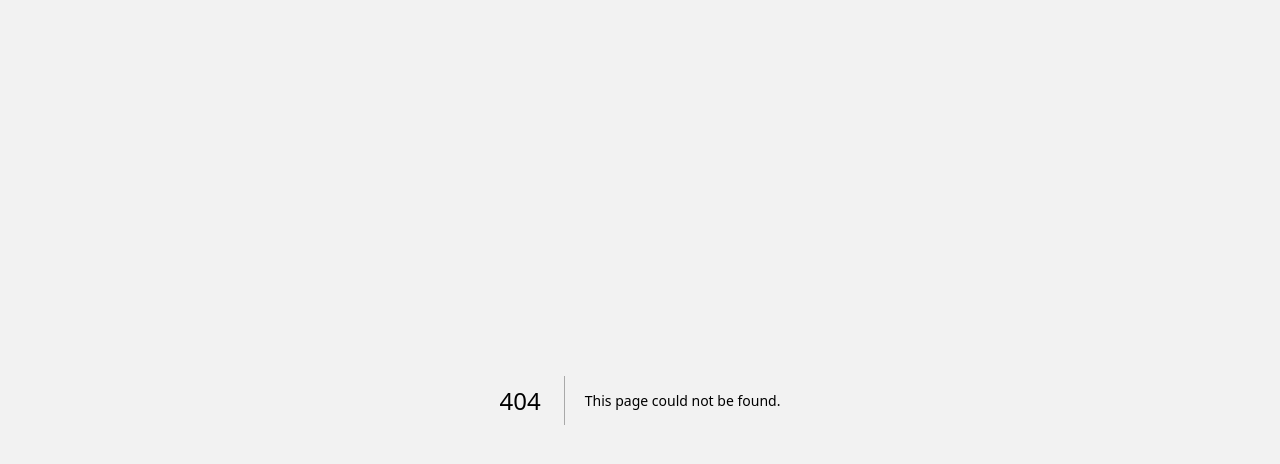
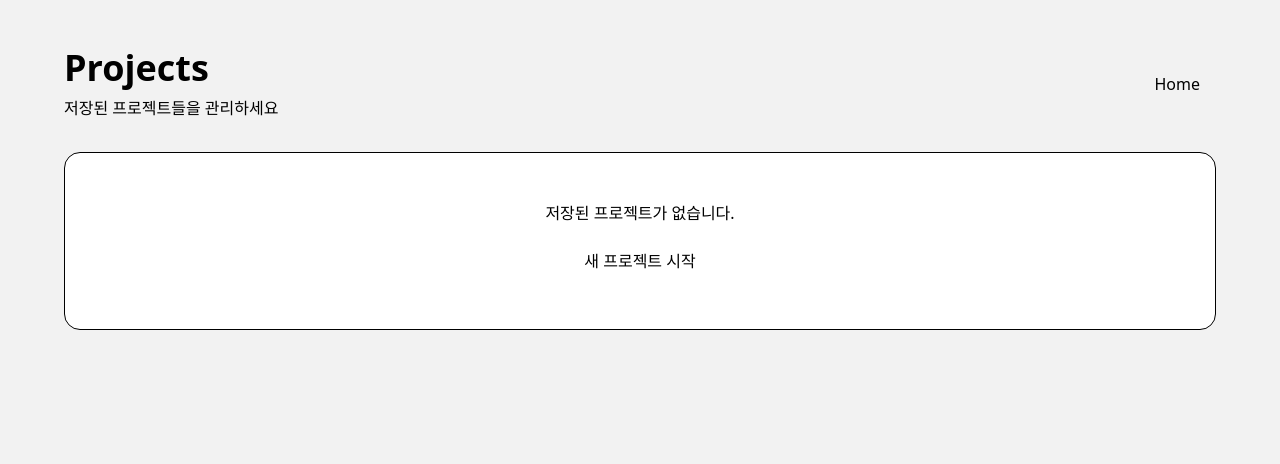
Before and after one commit to BitByte08/PivotStation, a Next.js app: page /projects in a window 1280 px wide. Before the commit this address had no page. Shown: the top 464 px of the page. Built offline with nearby package versions, Linux system fonts and the light colour scheme.

Commit message:
feat :: 쓰래기통 추가 & 프레임 넘버 위치 변경

```diff
--- a/app/components/Stage.tsx
+++ b/app/components/Stage.tsx
@@ -160,8 +160,7 @@ export default function Stage() {
       >
         {/* Delete Zone - Trash Icon */}
         <g opacity={isOverDeleteZone ? 1 : 0.4} style={{ transition: 'opacity 0.2s', filter: isOverDeleteZone ? 'drop-shadow(0 0 8px #ef4444)' : 'none' }}>
-          <circle cx="1080" cy="600" r="60" fill="none" stroke="#ef4444" strokeWidth="2" opacity={isOverDeleteZone ? 0.8 : 0.2} />
-          <text x="1080" y="615" textAnchor="middle" fontSize="56" fill="#ef4444">🗑️</text>
+          <text x="1230" y="685" textAnchor="middle" fontSize="56" fill="#ef4444">🗑️</text>
         </g>
 
         {/* Onion Skinning: Render previous frame if exists and not playing */}
@@ -183,7 +182,7 @@ export default function Stage() {
       <div className="absolute top-4 left-4 text-xs text-gray-500">
         Frame: {currentFrameIndex + 1} / {project.frames.length}
       </div>
-      <div className="absolute bottom-4 right-4 text-4xl font-bold text-gray-200 pointer-events-none select-none">
+      <div className="absolute bottom-8 right-8 text-4xl font-bold text-gray-200 pointer-events-none select-none">
         {currentFrameIndex + 1}
       </div>
       {pickerState.isOpen && pickerState.figureId && (
--- a/app/editor/components/modals/ExportModal.tsx
+++ b/app/editor/components/modals/ExportModal.tsx
@@ -8,7 +8,7 @@ import { VideoGenerator } from '@/app/utils/ffmpeg';
 import ModalContainer from '@/app/components/containers/ModalContainer';
 
 export default function ExportModal() {
-  const { project, fps, holdThreshold } = useStore();
+  const { project, fps, holdThreshold, saveToLocalStorage } = useStore();
   const [activeTab, setActiveTab] = useState<'video' | 'project'>('video');
   const [format, setFormat] = useState<'mp4' | 'gif'>('mp4');
   const [resolution, setResolution] = useState<'1080p' | '720p'>('1080p');
@@ -16,6 +16,7 @@ export default function ExportModal() {
   const [playbackFps, setPlaybackFps] = useState(fps); // Default to project fps
   const [isExporting, setIsExporting] = useState(false);
   const [progress, setProgress] = useState(0);
+  const [saveMessage, setSaveMessage] = useState('');
   const { closeModal } = useModal();
   // Update playbackFps if store fps changes (initial load)
   useEffect(() => {
@@ -57,6 +58,12 @@ export default function ExportModal() {
         setIsExporting(false);
         closeModal();
     }
+  };
+
+  const handleSaveProject = () => {
+    saveToLocalStorage();
+    setSaveMessage('저장되었습니다!');
+    setTimeout(() => setSaveMessage(''), 2000);
   };
 
   return (
@@ -154,6 +161,16 @@ export default function ExportModal() {
               >
                 Export Project
               </button>
+              <p className="text-xs text-foreground/50 border-t border-foreground/10 pt-3">또는 로컬스토리지에 저장하기:</p>
+              <button
+                onClick={handleSaveProject}
+                className="w-full py-2 bg-primary text-on-primary rounded hover:bg-primary/90 transition-colors text-sm font-medium"
+              >
+                Save to Local Storage
+              </button>
+              {saveMessage && (
+                <p className="text-xs text-primary text-center">{saveMessage}</p>
+              )}
             </div>
           )}
         </div>
--- a/app/editor/components/modals/SettingsModal.tsx
+++ b/app/editor/components/modals/SettingsModal.tsx
@@ -3,7 +3,7 @@ import ModalContainer from '@/app/components/containers/ModalContainer';
 import { useStore } from '@/app/store/useStore';
 import useModal from '../../store/useModal';
 export default function SettingsModal() {
-  const { fps, setFps, holdThreshold, setHoldThreshold } = useStore();
+  const { fps, setFps, holdThreshold, setHoldThreshold, project, setProjectName, setProjectDescription, saveToLocalStorage } = useStore();
   const { closeModal } = useModal();
 
   return (
@@ -20,6 +20,34 @@ export default function SettingsModal() {
         </div>
 
         <div className="space-y-6 flex-1">
+          {/* Project Info */}
+          <div className="border-b border-foreground/10 pb-4">
+            <h3 className="text-sm font-bold text-foreground mb-4">Project Info</h3>
+            <div>
+              <label className="block text-sm font-medium text-foreground mb-2">Title</label>
+              <input
+                type="text"
+                value={project.name}
+                onChange={(e) => setProjectName(e.target.value)}
+                className="w-full border border-foreground/20 rounded bg-background text-foreground p-2 text-sm"
+              />
+            </div>
+            <div className="mt-3">
+              <label className="block text-sm font-medium text-foreground mb-2">Description</label>
+              <textarea
+                value={project.description}
+                onChange={(e) => setProjectDescription(e.target.value)}
+                className="w-full border border-foreground/20 rounded bg-background text-foreground p-2 text-sm resize-none h-16"
+              />
+            </div>
+            <button
+              onClick={saveToLocalStorage}
+              className="mt-3 w-full py-2 bg-background text-foreground rounded border border-foreground/20 hover:border-foreground/40 text-sm font-medium transition-colors"
+            >
+              Save Project
+            </button>
+          </div>
+
           {/* FPS Control */}
           <div>
             <label className="block text-sm font-medium text-foreground mb-2">
--- a/app/hooks/useDragToDelete.ts
+++ b/app/hooks/useDragToDelete.ts
@@ -1,8 +1,8 @@
 import { useState } from 'react';
 import { useStore } from '@/app/store/useStore';
 
-const DELETE_ZONE_X = 1080;
-const DELETE_ZONE_Y = 600;
+const DELETE_ZONE_X = 1230;
+const DELETE_ZONE_Y = 670;
 const DELETE_ZONE_RADIUS = 50;
 
 export const useDragToDelete = () => {
--- a/app/page.tsx
+++ b/app/page.tsx
@@ -1,4 +1,32 @@
+'use client';
+
+import { useRef } from 'react';
+import { useStore } from '@/app/store/useStore';
+import { useRouter } from 'next/navigation';
+
 export default function Home() {
+  const fileInputRef = useRef<HTMLInputElement>(null);
+  const { setProject } = useStore();
+  const router = useRouter();
+
+  const handleFileUpload = (e: React.ChangeEvent<HTMLInputElement>) => {
+    const file = e.target.files?.[0];
+    if (!file) return;
+
+    const reader = new FileReader();
+    reader.onload = (event) => {
+      try {
+        const content = event.target?.result as string;
+        const project = JSON.parse(content);
+        setProject(project);
+        router.push('/editor');
+      } catch {
+        alert('파일을 읽을 수 없습니다. 올바른 .psproject 파일인지 확인해주세요.');
+      }
+    };
+    reader.readAsText(file);
+  };
+
   return (
     <div className="flex flex-col items-center justify-center py-20 px-4">
       <div className="z-10 max-w-5xl w-full items-center justify-between font-mono text-sm lg:flex">
@@ -17,6 +45,35 @@ export default function Home() {
             새로운 애니메이션 프로젝트를 생성해요.
           </p>
         </a>
+        <a
+          href="/projects/"
+          className="group rounded-lg border border-transparent px-5 py-4 transition-colors hover:border-gray-300 hover:bg-gray-100 hover:dark:border-neutral-700 hover:dark:bg-neutral-800/30"
+        >
+          <h2 className={`mb-3 text-2xl font-semibold`}>
+            {"> " }내 프로젝트
+          </h2>
+          <p className={`m-0 text-sm opacity-50`}>
+            저장된 프로젝트를 확인해요.
+          </p>
+        </a>
+        <button
+          onClick={() => fileInputRef.current?.click()}
+          className="group rounded-lg border border-transparent px-5 py-4 transition-colors hover:border-gray-300 hover:bg-gray-100 hover:dark:border-neutral-700 hover:dark:bg-neutral-800/30 text-left"
+        >
+          <h2 className={`mb-3 text-2xl font-semibold`}>
+            {"> " }파일에서 불러오기
+          </h2>
+          <p className={`m-0 text-sm opacity-50`}>
+            .psproject 파일을 불러와요.
+          </p>
+        </button>
+        <input
+          ref={fileInputRef}
+          type="file"
+          accept=".psproject"
+          onChange={handleFileUpload}
+          style={{ display: 'none' }}
+        />
       </div>
     </div>
   );
--- /dev/null
+++ b/app/projects/page.tsx
@@ -0,0 +1,93 @@
+'use client';
+
+import React from 'react';
+import Link from 'next/link';
+import { useStore } from '@/app/store/useStore';
+import { useRouter } from 'next/navigation';
+
+export default function ProjectsPage() {
+  const { loadFromLocalStorage, getAllProjects, deleteProject } = useStore();
+  const router = useRouter();
+
+  const projects = getAllProjects().sort((a, b) => b.lastModified - a.lastModified);
+
+  const handleProjectClick = (projectId: string) => {
+    loadFromLocalStorage(projectId);
+    router.push('/editor');
+  };
+
+  const handleDelete = (e: React.MouseEvent, projectId: string) => {
+    e.stopPropagation();
+    if (confirm('정말 이 프로젝트를 삭제하시겠습니까?')) {
+      deleteProject(projectId);
+      window.location.reload();
+    }
+  };
+
+  const formatDate = (timestamp: number) => {
+    return new Date(timestamp).toLocaleDateString('ko-KR', {
+      year: 'numeric',
+      month: 'short',
+      day: 'numeric',
+      hour: '2-digit',
+      minute: '2-digit'
+    });
+  };
+
+  return (
+    <main className="min-h-screen bg-background p-8">
+      <div className="max-w-6xl mx-auto">
+        <div className="flex items-center justify-between mb-8">
+          <div>
+            <h1 className="text-4xl font-bold text-foreground mb-2">Projects</h1>
+            <p className="text-foreground/60">저장된 프로젝트들을 관리하세요</p>
+          </div>
+          <Link
+            href="/"
+            className="px-4 py-2 bg-foreground text-background rounded-lg hover:bg-foreground/90 transition-colors font-medium"
+          >
+            Home
+          </Link>
+        </div>
+
+        {projects.length === 0 ? (
+          <div className="bg-surface rounded-2xl p-12 text-center border border-foreground/10">
+            <p className="text-foreground/60 mb-4">저장된 프로젝트가 없습니다.</p>
+            <Link
+              href="/"
+              className="inline-block px-6 py-2 bg-primary text-on-primary rounded-lg hover:bg-primary/90 transition-colors font-medium"
+            >
+              새 프로젝트 시작
+            </Link>
+          </div>
+        ) : (
+          <div className="grid grid-cols-1 md:grid-cols-2 lg:grid-cols-3 gap-4">
+            {projects.map((project) => (
+              <div
+                key={project.id}
+                onClick={() => handleProjectClick(project.id)}
+                className="bg-surface rounded-2xl p-6 border border-foreground/10 hover:border-foreground/30 cursor-pointer transition-all hover:shadow-lg"
+              >
+                <div className="mb-4">
+                  <h2 className="text-xl font-bold text-foreground mb-2">{project.name}</h2>
+                  <p className="text-sm text-foreground/60 line-clamp-2">{project.description}</p>
+                </div>
+                <div className="flex items-center justify-between">
+                  <p className="text-xs text-foreground/40">
+                    {formatDate(project.lastModified)}
+                  </p>
+                  <button
+                    onClick={(e) => handleDelete(e, project.id)}
+                    className="px-3 py-1 text-xs bg-background text-foreground rounded border border-foreground/20 hover:border-red-500 hover:text-red-500 transition-colors"
+                  >
+                    Delete
+                  </button>
+                </div>
+              </div>
+            ))}
+          </div>
+        )}
+      </div>
+    </main>
+  );
+}
--- a/app/store/useStore.ts
+++ b/app/store/useStore.ts
@@ -14,6 +14,8 @@ interface AppState {
   // Actions
   setInteractionMode: (mode: 'rotate' | 'stretch' | 'flip') => void;
   setProject: (project: Project) => void;
+  setProjectName: (name: string) => void;
+  setProjectDescription: (description: string) => void;
   addFrame: () => void;
   setCurrentFrameIndex: (index: number) => void;
   updateFigure: (frameIndex: number, figure: Figure) => void;
@@ -23,10 +25,14 @@ interface AppState {
   setFps: (fps: number) => void;
   setInterpolatingTarget: (index: number | null) => void;
   setHoldThreshold: (threshold: number) => void;
+  saveToLocalStorage: () => void;
+  loadFromLocalStorage: (projectId: string) => boolean;
+  getAllProjects: () => Array<{ id: string; name: string; description: string; lastModified: number }>;
+  deleteProject: (projectId: string) => void;
 }
 
-const initialProject: Project = {
-  id: 'default',
+const createInitialProject = (): Project => ({
+  id: `project-${Date.now()}-${Math.random().toString(36).substr(2, 9)}`,
   name: 'Untitled Project',
   description: 'A new animation project',
   frames: [
@@ -35,10 +41,10 @@ const initialProject: Project = {
       figures: []
     }
   ]
-};
+});
 
-export const useStore = create<AppState>((set) => ({
-  project: initialProject,
+export const useStore = create<AppState>((set, get) => ({
+  project: createInitialProject(),
   currentFrameIndex: 0,
   selectedFigureId: null,
   isPlaying: false,
@@ -49,12 +55,57 @@ export const useStore = create<AppState>((set) => ({
 
   setInteractionMode: (mode) => set({ interactionMode: mode }),
   setProject: (project) => set({ project }),
+  setProjectName: (name) => set((state) => ({
+    project: { ...state.project, name }
+  })),
+  setProjectDescription: (description) => set((state) => ({
+    project: { ...state.project, description }
+  })),
   setFps: (fps) => set({ fps }),
   setInterpolatingTarget: (index) => set({ interpolatingTargetIndex: index }),
   setHoldThreshold: (threshold) => set({ holdThreshold: threshold }),
 
+  saveToLocalStorage: () => {
+    const state = get();
+    const projects = JSON.parse(localStorage.getItem('pivotProjects') || '{}');
+    projects[state.project.id] = {
+      project: state.project,
+      lastModified: Date.now()
+    };
+    localStorage.setItem('pivotProjects', JSON.stringify(projects));
+  },
+
+  loadFromLocalStorage: (projectId: string) => {
+    const projects = JSON.parse(localStorage.getItem('pivotProjects') || '{}');
+    if (projects[projectId]) {
+      set({
+        project: projects[projectId].project,
+        currentFrameIndex: 0,
+        isPlaying: false
+      });
+      return true;
+    }
+    return false;
+  },
+
+  getAllProjects: () => {
+    const projects = JSON.parse(localStorage.getItem('pivotProjects') || '{}');
+    return Object.entries(projects).map(([id, data]: [string, any]) => ({
+      id,
+      name: data.project.name,
+      description: data.project.description,
+      lastModified: data.lastModified
+    }));
+  },
+
+  deleteProject: (projectId: string) => {
+    const projects = JSON.parse(localStorage.getItem('pivotProjects') || '{}');
+    delete projects[projectId];
+    localStorage.setItem('pivotProjects', JSON.stringify(projects));
+  },
+
   resetProject: () => set({
-    project: initialProject,
+    project: createInitialProject(),
     currentFrameIndex: 0,
     isPlaying: false
   }),
```
